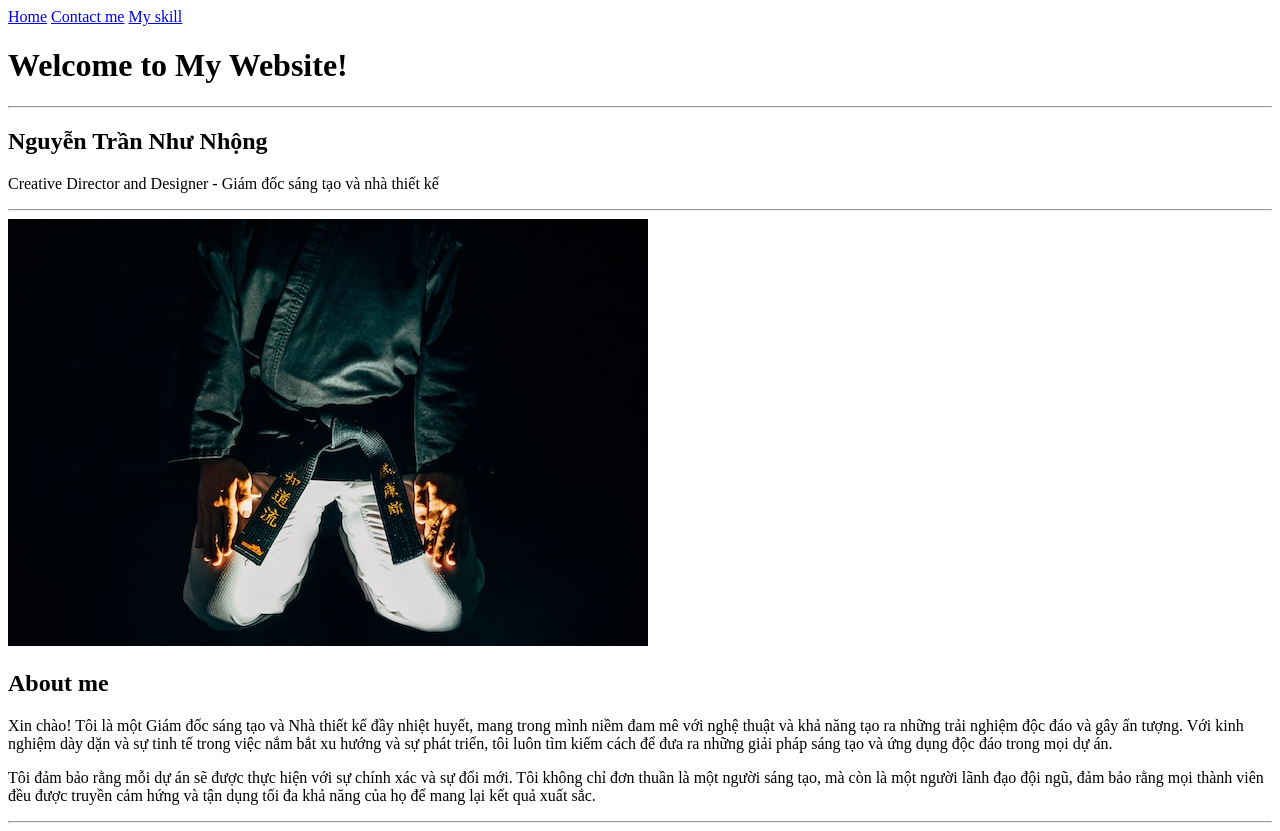
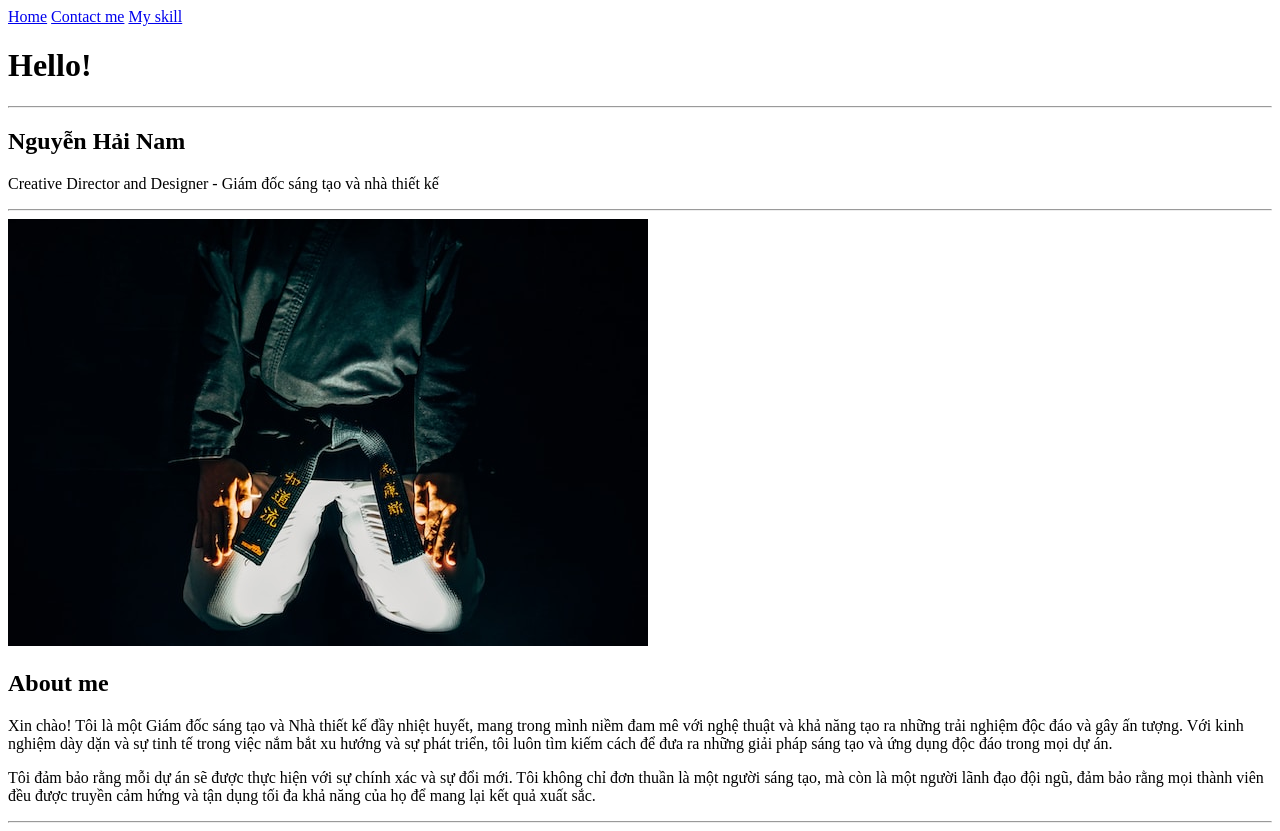
Before and after one commit to NgNampro/Project-1, a plain HTML site: page index.html in a window 1280 px wide. Drawn offline with Linux system fonts and the light colour scheme.

Commit message:
Update index.html

```diff
--- a/index.html
+++ b/index.html
@@ -18,9 +18,9 @@
     <a href="./more-info/my-skill.html">My skill</a>
 
 
-    <h1>Welcome to My Website!</h1>
+    <h1>Hello!</h1>
     <hr>
-    <h2>Nguyễn Trần Như Nhộng</h2>
+    <h2>Nguyễn Hải Nam</h2>
     <p>Creative Director and Designer - Giám đốc sáng tạo và nhà thiết kế</p>
     <hr>
 
```
